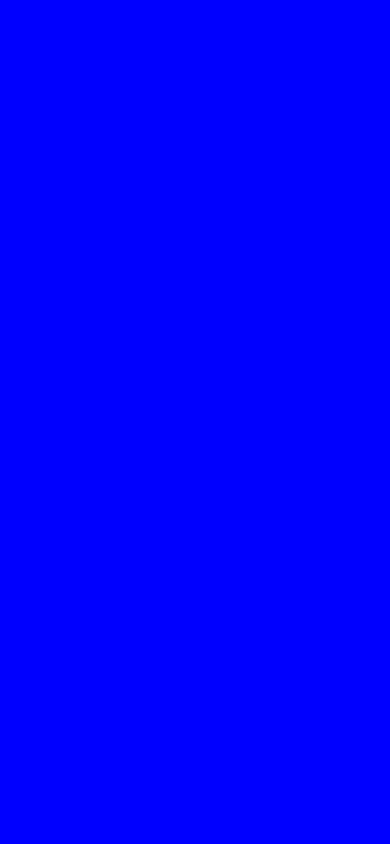
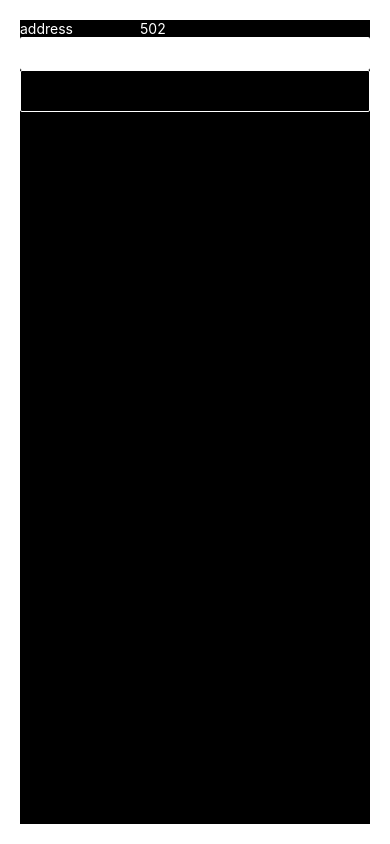
Before and after one commit to tero-paananen/NibeReader, a React Native app: screen / in a window 390 px wide. Built offline with nearby package versions, Linux system fonts and the light colour scheme.

Commit message:
UI draft

```diff
--- a/App.tsx
+++ b/App.tsx
@@ -1,9 +1,66 @@
-import React from 'react';
-import {View} from 'react-native';
-
+import React, {useState} from 'react';
+import {Alert, Button, ScrollView, TextInput, View, Text} from 'react-native';
+import {NibeData, readData} from './NibeConnunication';
 
 const App = () => {
-  return <View style={{flex: 1, backgroundColor: 'blue'}} />;
+  const [host, setHost] = useState('');
+  const [port, setPort] = useState('502');
+  const [data, setData] = useState<NibeData[]>([]);
+
+  return (
+    <View style={{flex: 1, backgroundColor: 'black', margin: 20}}>
+      <View style={{flexDirection: 'row'}}>
+        <TextInput
+          style={{width: 120, color: 'white'}}
+          placeholder={'address'}
+          placeholderTextColor={'white'}
+          value={host}
+          onChangeText={value => {
+            setHost(value);
+          }}
+        />
+        <TextInput
+          style={{width: 60, color: 'white'}}
+          placeholder={'port'}
+          placeholderTextColor={'white'}
+          value={port}
+          onChangeText={value => {
+            setPort(value);
+          }}
+        />
+      </View>
+      <Button
+        color={'white'}
+        title="Connect"
+        onPress={async () => {
+          try {
+            const d = await readData(host, port);
+            setData(prev => {
+              return [d, ...prev];
+            });
+          } catch (error: any) {
+            Alert.alert('Nibe', error.message);
+          }
+        }}
+      />
+      <ScrollView
+        style={{flex: 1, backgroundColor: 'black'}}
+        contentContainerStyle={{
+          padding: 20,
+          borderColor: 'white',
+          borderRadius: 2,
+          borderWidth: 1,
+        }}>
+        {data.map((d, i) => {
+          return (
+            <Text style={{color: 'white'}} key={i}>
+              {'Temp outside ' + d.tempOutside}
+            </Text>
+          );
+        })}
+      </ScrollView>
+    </View>
+  );
 };
 
 export default App;
--- a/NibeConnunication.ts
+++ b/NibeConnunication.ts
@@ -1,12 +1,12 @@
 const modbus = require('jsmodbus');
 const net = require('net');
 
-type NibeData = {tempOutside: string};
+export type NibeData = {tempOutside: string};
 type NibeError = {error?: string; message?: string};
 
 export const readData = async (
   host: string,
-  port: string = '502'
+  port: string
 ): Promise<NibeData> => {
   return new Promise((resolve, reject) => {
     const socket = new net.Socket();
```
